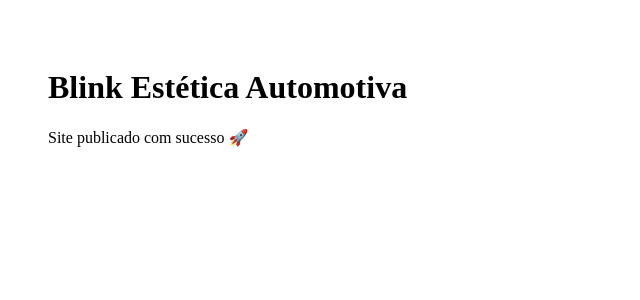
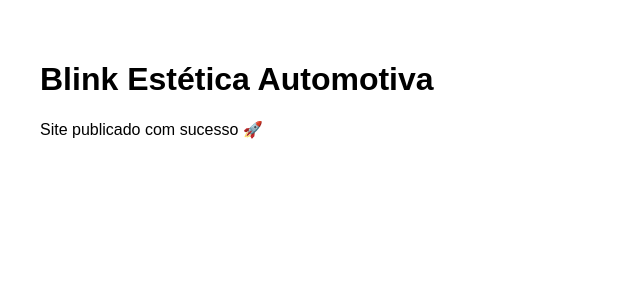
Before and after one commit to salsa200-prog/blink-estetica, a Next.js app: page / in a window 1280 px wide. Shown: the top 300 px of the page, without its empty margins (0-640 px from the left). Built offline with nearby package versions, Linux system fonts and the light colour scheme.

Commit message:
Create layout.jsx

```diff
--- /dev/null
+++ b/app/layout.jsx
@@ -0,0 +1,14 @@
+export const metadata = {
+  title: "Blink Estética Automotiva",
+  description: "Estética automotiva profissional",
+};
+
+export default function RootLayout({ children }) {
+  return (
+    <html lang="pt-BR">
+      <body style={{ margin: 0, fontFamily: "Arial, sans-serif" }}>
+        {children}
+      </body>
+    </html>
+  );
+}
```
